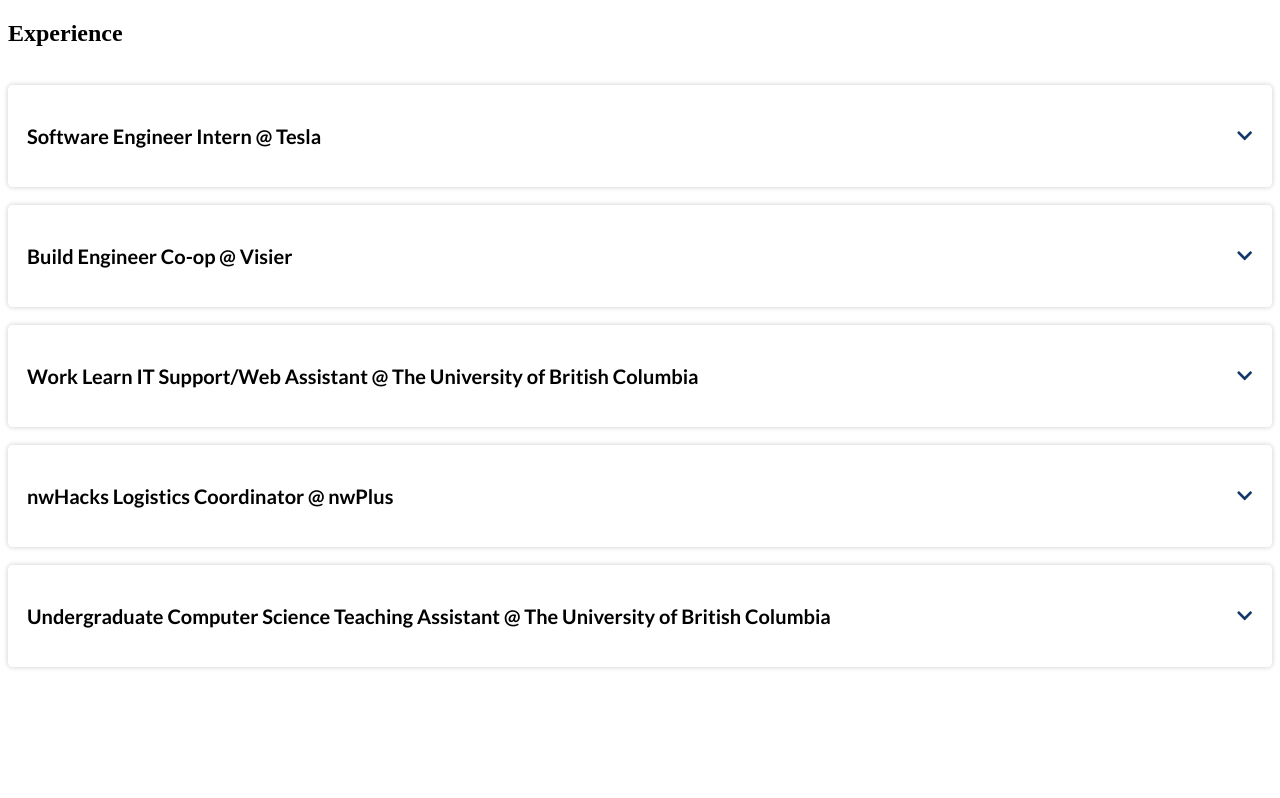
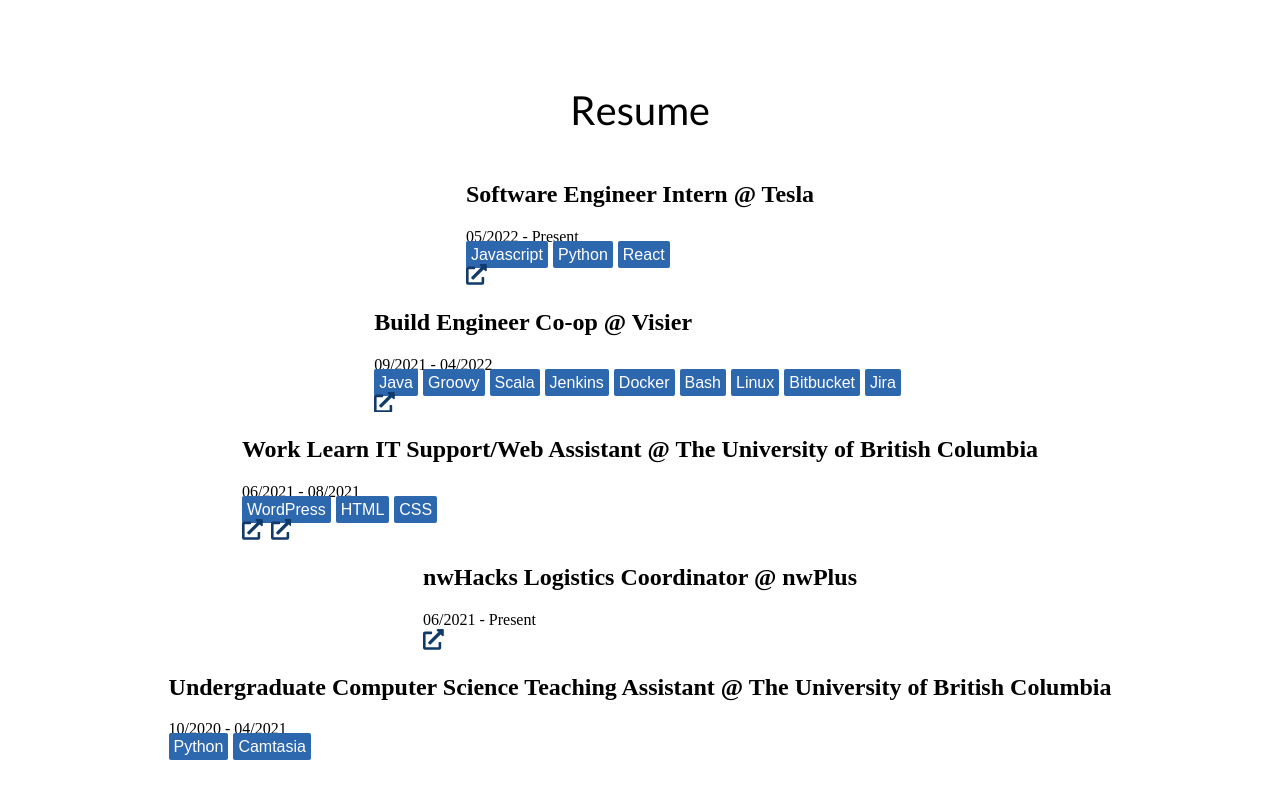
Before and after one commit to ichung08/Portfolio, a React (Create React App) app: page /resume in a window 1280 px wide. Shown: the top 798 px of the page. Built offline with nearby package versions, Linux system fonts and the light colour scheme.

Commit message:
Refactored components and setup resume page

```diff
--- a/src/App.js
+++ b/src/App.js
@@ -1,7 +1,7 @@
 import { BrowserRouter as Router, Route, Switch } from "react-router-dom";
 import Home from "./pages/Home";
-import About from "./components/About";
-import Experience from "./components/Experience";
+import About from "./pages/About";
+import Resume from "./pages/Resume";
 import Projects from "./components/Projects";
 import AOS from "aos";
 import "aos/dist/aos.css";
@@ -28,7 +28,7 @@
           )}
         />
         <Route path="/about" component={About} />
-        <Route path="/resume" component={Experience} />
+        <Route path="/resume" component={Resume} />
         <Route path="/projects" component={Projects} />
       </Switch>
     </Router>
--- /dev/null
+++ b/src/components/Container.js
@@ -0,0 +1,15 @@
+import styled from "styled-components";
+
+export const Container = styled.div`
+  display: flex;
+  align-items: center;
+  width: 100%;
+  height: 50em;
+`
+
+export const ChildContainer = styled.div`
+  display: flex;
+  align-items: center;
+  flex-direction: column;
+  width: 100%;
+`
--- a/src/components/Experience.js
+++ b/src/components/Experience.js
@@ -1,52 +1,39 @@
-import Post from "./Post";
+import styled from "styled-components";
+import { FaChevronDown, FaExternalLinkAlt } from "react-icons/fa";
 
-const Experience = () => {
-  return (
-    <div id="experience" data-aos="fade-up">
-      <h2>Experience</h2>
-      <br></br>
-      <Post
-        title="Software Engineer Intern @ Tesla"
-        website="https://www.tesla.com/"
-        date="05/2022 - Present"
-        desc="Joining Tesla's web traffic infrastructure team and developing internal tools."
-        tech="Javascript,Python,React"
-      />
-      <br></br>
-      <Post
-        title="Build Engineer Co-op @ Visier"
-        website="https://www.visier.com/"
-        date="09/2021 - 04/2022"
-        desc="Optimizing codebase compiling and testing through the build system with Java and Scala. Improving processes around development efficiency and extending the current CI pipeline with Jenkins, Groovy, and Bash scripts. Utilized Slack and Bitbucket API to redesign a notification plugin to more effectively assist
-        developers, improving efficiency by 15%. Managed development build health in Jenkins, notifying developers regarding broken builds, reverting changes and assigning bugs. Created a Bash script to analyze 150+ repositories and detect for log4j and other security vulnerabilities."
-        tech="Java,Groovy,Scala,Jenkins,Docker,Bash,Linux,Bitbucket,Jira"
-      />
-      <br></br>
-      <Post
-        title="Work Learn IT Support/Web Assistant @ The University of British Columbia"
-        website="https://cps.med.ubc.ca/"
-        website2="https://biochem.ubc.ca/?login"
-        date="06/2021 - 08/2021"
-        desc="Redesigned and restructed CPS and Biochemistry department webpages to improve overall appearance and SEO.  Managed website content, design and updates for CPS and Biochemistry department. Documented and taught WordPress workflow and standard of procedure to colleagues."
-        tech="WordPress,HTML,CSS"
-      />
-      <br></br>
-      <Post
-        title="nwHacks Logistics Coordinator @ nwPlus"
-        website="https://www.nwhacks.io/"
-        date="06/2021 - Present"
-        desc="Organized volunteer and organizer logistics, opening and closing ceremonies, food and snacks, and judging and registration. Crafted hacker experience with workshops, events and activities for 900+ hackers."
-        tech=""
-      />
-      <br></br>
-      <Post
-        title="Undergraduate Computer Science Teaching Assistant @ The University of British Columbia"
-        date="10/2020 - 04/2021"
-        desc="Taught an introductory programming course in Python, led labs with 25+ students, graded 600+ lab assignments, and hosted weekly office hours. Curated and edited 10+ tutorial videos as new course development materials for remote learning."
-        tech="Python,Camtasia"
-      />
-    </div>
-  );
-};
+const Experience = ({title, date, description, tech, website, website2}) => {
+
+    const techArr = tech.split(",");
+
+    return (
+        <div>
+            <h2>{title}</h2>
+            <div>{date}</div>
+            <div>{description}</div>
+            {tech && (
+                <div>
+                    {" "}
+                    {techArr.map(function (tech, i) {
+                    return (
+                        <span className="accordion__tech" key={i}>
+                        {tech}
+                        </span>
+                    );
+                    })}
+                </div>
+            )}
+            {website && (
+                <a href={website} rel="noreferrer" target="_blank">
+                <FaExternalLinkAlt className="accordion__links" />
+                </a>
+            )}
+            {website2 && (
+                <a href={website2} rel="noreferrer" target="_blank">
+                <FaExternalLinkAlt className="accordion__links" />
+                </a>
+            )}
+        </div>
+    );
+}
 
 export default Experience;
--- /dev/null
+++ b/src/components/Link.js
@@ -0,0 +1,20 @@
+import styled from "styled-components"
+
+export const LinkContainer = styled.div`
+  display: flex;
+  justify-content: space-between;
+  align-items: center;
+  font-family: "Lato", sans-serif;
+  font-weight: 700;
+`
+
+export const Link = styled.a`
+  float: left;
+  color: black;
+  text-align: center;
+  margin: 12px;
+  text-decoration: none;
+  font-size: 1.5em;
+  line-height: 25px;
+  cursor: pointer;
+`
--- a/src/components/About.js
+++ b/src/pages/About.js
@@ -1,18 +1,6 @@
 import styled from "styled-components";
-
-const Container = styled.div`
-  display: flex;
-  align-items: center;
-  width: 100%;
-  height: 50em;
-`
-
-const AboutContainer = styled.div`
-  display: flex;
-  align-items: center;
-  flex-direction: column;
-  width: 100%;
-`
+import { Container, ChildContainer } from "../components/Container";
+import { Link, LinkContainer } from "../components/Link";
 
 const Title = styled.h1`
   font-size: 2.5em;
@@ -30,30 +18,10 @@
   font-size: 1.4em;
 `
 
-const LinkContainer = styled.div`
-  display: flex;
-  justify-content: space-between;
-  align-items: center;
-  font-family: "Lato", sans-serif;
-  font-weight: 700;
-`
-
-const Link = styled.a`
-  float: left;
-  color: black;
-  text-align: center;
-  margin: 12px;
-  text-decoration: none;
-  font-size: 1.5em;
-  line-height: 25px;
-  cursor: pointer;
-`
-
-
 const About = () => {
   return (
     <Container>
-      <AboutContainer>
+      <ChildContainer>
         <Title>About Me</Title>
         <Body>
           I'm a student at the <b>University of British Columbia studying Cognitive Systems + CS</b>. This website is an
@@ -73,7 +41,7 @@
           <Link href="/resume">Resume</Link>
           <Link href="/projects">Projects</Link>
         </LinkContainer>
-      </AboutContainer>
+      </ChildContainer>
     </Container>
   );
 };
--- a/src/pages/Home.js
+++ b/src/pages/Home.js
@@ -1,37 +1,6 @@
 import styled, { keyframes } from "styled-components";
-
-const Container = styled.div`
-  display: flex;
-  align-items: center;
-  width: 100%;
-  height: 45em;
-`
-
-const IntroContainer = styled.div`
-  display: flex;
-  align-items: center;
-  flex-direction: column;
-  width: 100%;
-`
-
-const LinkContainer = styled.div`
-  display: flex;
-  justify-content: space-between;
-  align-items: center;
-  font-family: "Lato", sans-serif;
-  font-weight: 700;
-`
-
-const Link = styled.a`
-  float: left;
-  color: black;
-  text-align: center;
-  margin: 12px;
-  text-decoration: none;
-  font-size: 1.5em;
-  line-height: 25px;
-  cursor: pointer;
-`
+import { Container, ChildContainer } from "../components/Container";
+import { Link, LinkContainer } from "../components/Link";
 
 const Title = styled.h1`
   font-size: 2.5em;
@@ -45,7 +14,7 @@
   return (
     // <IntroContainer data-aos="zoom-in" data-aos-offset="10" data-aos-duration="400">
     <Container>
-      <IntroContainer>
+      <ChildContainer>
         <Title>
           Hey, I'm <b>Isaac Chung</b>
         </Title>
@@ -54,7 +23,7 @@
           <Link href="/resume">Resume</Link>
           <Link href="/projects">Projects</Link>
         </LinkContainer>
-      </IntroContainer>
+      </ChildContainer>
     </Container>
   );
 };
--- /dev/null
+++ b/src/pages/Resume.js
@@ -0,0 +1,68 @@
+import styled from "styled-components";
+import Experience from "../components/Experience";
+import { Container, ChildContainer } from "../components/Container";
+import { Link, LinkContainer } from "../components/Link";
+
+const Title = styled.h1`
+  font-size: 2.5em;
+  font-family: "Lato", sans-serif;
+  font-weight: 400;
+  text-align: center;
+  vertical-align: middle;
+  justify-content: center;
+  width: 50%;
+`
+
+const Body = styled.p`
+  font-family: "Lato", sans-serif;
+  width: 50%;
+  font-size: 1.4em;
+`
+
+const Resume = () => {
+  return (
+    <Container>
+      <ChildContainer>
+      <Title>Resume</Title>
+      <Experience
+        title="Software Engineer Intern @ Tesla"
+        website="https://www.tesla.com/"
+        date="05/2022 - Present"
+        desc="Joining Tesla's web traffic infrastructure team and developing internal tools."
+        tech="Javascript,Python,React"
+      />
+      <Experience
+        title="Build Engineer Co-op @ Visier"
+        website="https://www.visier.com/"
+        date="09/2021 - 04/2022"
+        desc="Optimizing codebase compiling and testing through the build system with Java and Scala. Improving processes around development efficiency and extending the current CI pipeline with Jenkins, Groovy, and Bash scripts. Utilized Slack and Bitbucket API to redesign a notification plugin to more effectively assist
+        developers, improving efficiency by 15%. Managed development build health in Jenkins, notifying developers regarding broken builds, reverting changes and assigning bugs. Created a Bash script to analyze 150+ repositories and detect for log4j and other security vulnerabilities."
+        tech="Java,Groovy,Scala,Jenkins,Docker,Bash,Linux,Bitbucket,Jira"
+      />
+      <Experience
+        title="Work Learn IT Support/Web Assistant @ The University of British Columbia"
+        website="https://cps.med.ubc.ca/"
+        website2="https://biochem.ubc.ca/?login"
+        date="06/2021 - 08/2021"
+        desc="Redesigned and restructed CPS and Biochemistry department webpages to improve overall appearance and SEO.  Managed website content, design and updates for CPS and Biochemistry department. Documented and taught WordPress workflow and standard of procedure to colleagues."
+        tech="WordPress,HTML,CSS"
+      />
+      <Experience
+        title="nwHacks Logistics Coordinator @ nwPlus"
+        website="https://www.nwhacks.io/"
+        date="06/2021 - Present"
+        desc="Organized volunteer and organizer logistics, opening and closing ceremonies, food and snacks, and judging and registration. Crafted hacker experience with workshops, events and activities for 900+ hackers."
+        tech=""
+      />
+      <Experience
+        title="Undergraduate Computer Science Teaching Assistant @ The University of British Columbia"
+        date="10/2020 - 04/2021"
+        desc="Taught an introductory programming course in Python, led labs with 25+ students, graded 600+ lab assignments, and hosted weekly office hours. Curated and edited 10+ tutorial videos as new course development materials for remote learning."
+        tech="Python,Camtasia"
+      />
+      </ChildContainer>
+    </Container>
+  );
+};
+
+export default Resume;
```
